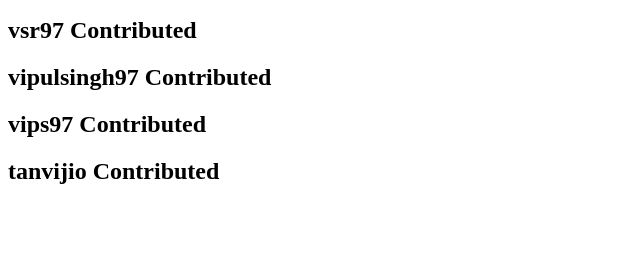
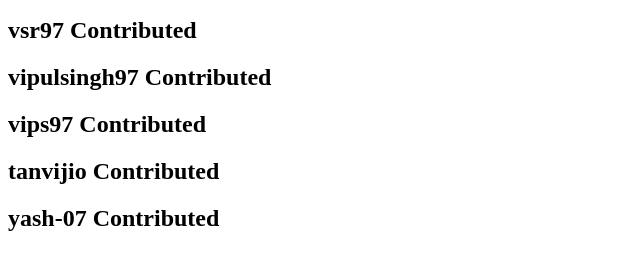
Before and after one commit to yash-07/vipul-08.github.io-1, a plain HTML site: page newPage.html in a window 1280 px wide. Shown: the part 96-366 px from the top of the page, without its empty margins (0-640 px from the left). Drawn offline with Linux system fonts and the light colour scheme.

Commit message:
Update newPage.html

```diff
--- a/newPage.html
+++ b/newPage.html
@@ -5,4 +5,5 @@
   <h2>vipulsingh97 Contributed</h2>
   <h2>vips97 Contributed</h2>
   <h2>tanvijio Contributed</h2>
+  <h2>yash-07 Contributed</h2>
 </html>
```
